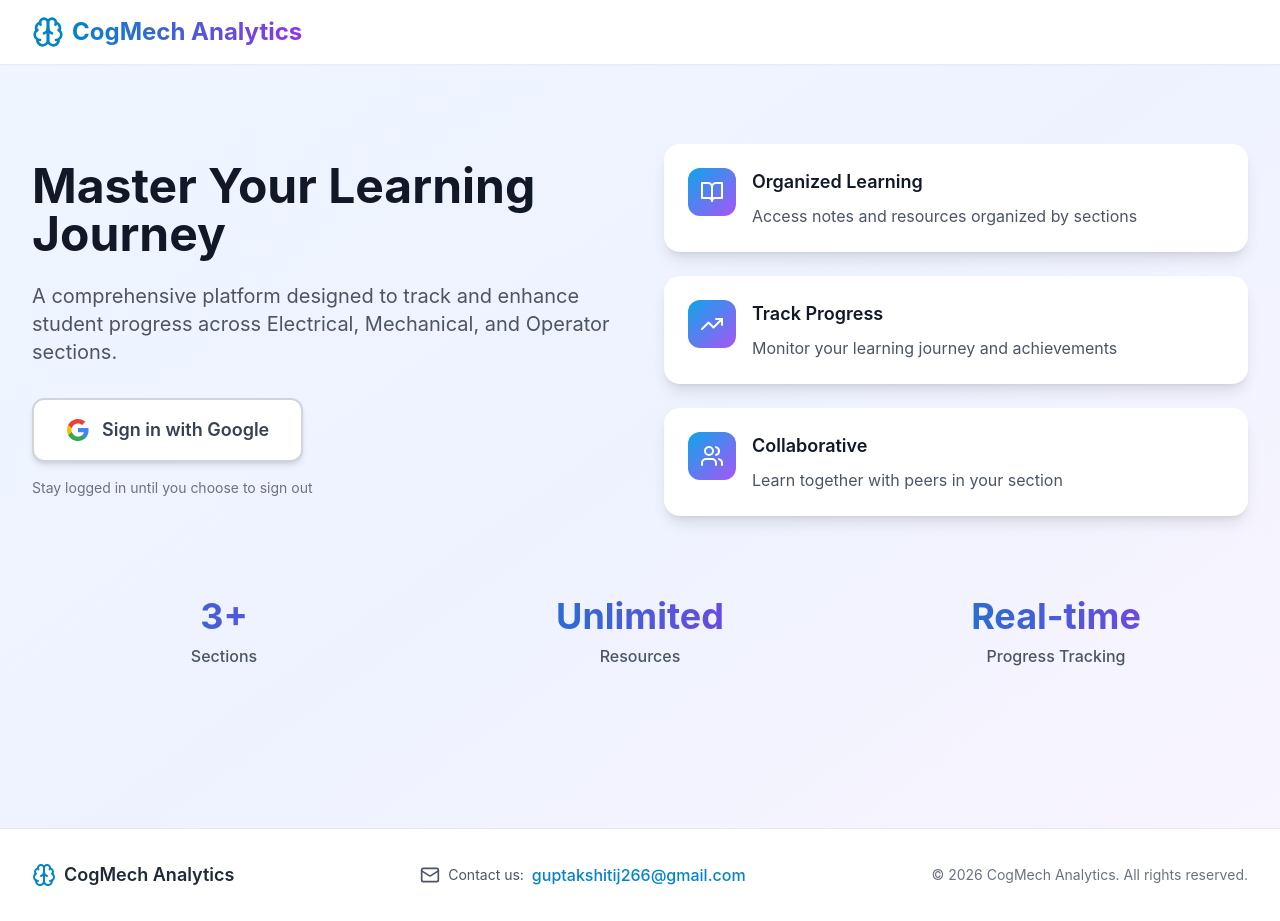
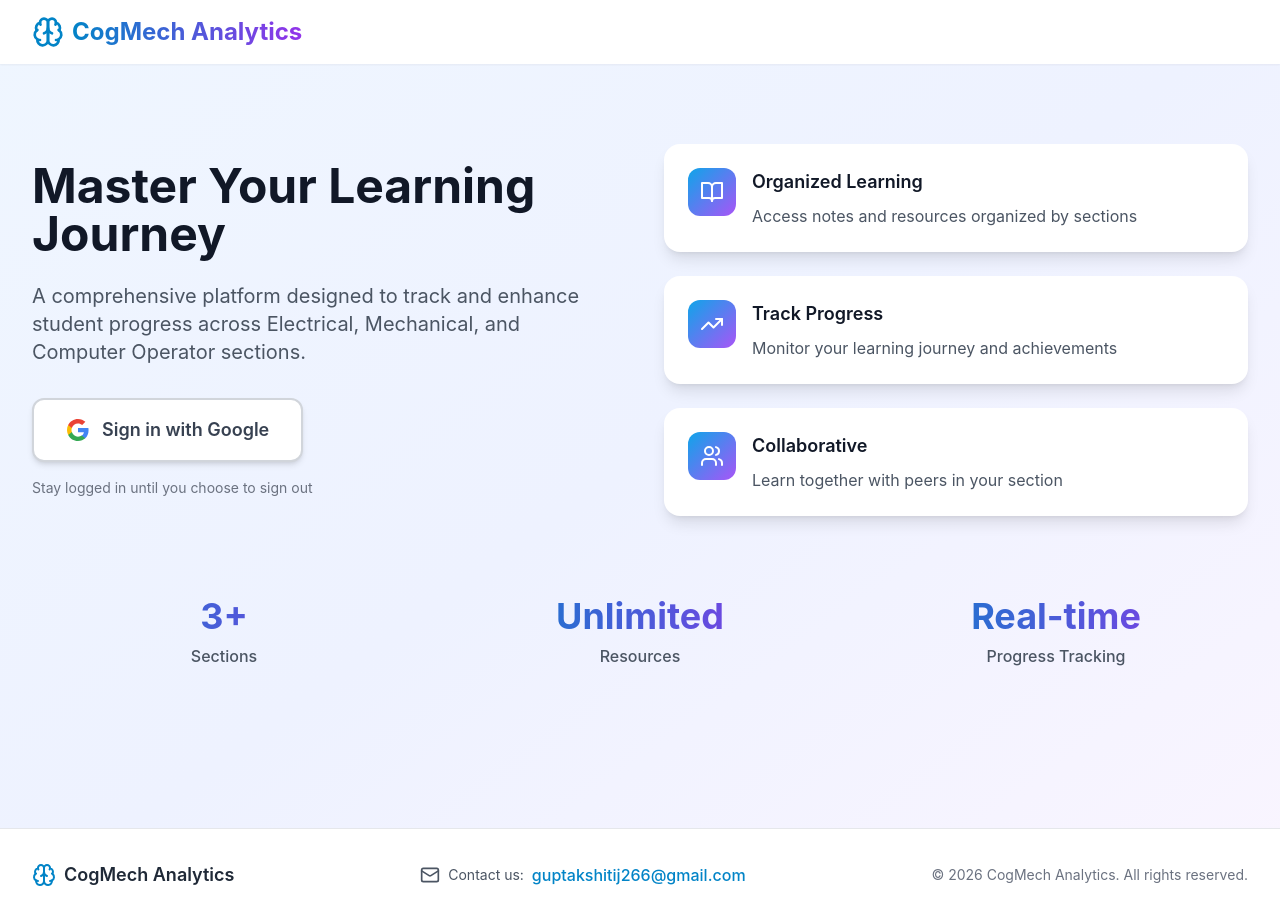
Before and after one commit to KshitijGupta2307/human, a React (Vite) app: page /login in a window 1280 px wide. Built offline with nearby package versions, Linux system fonts and the light colour scheme; no server answers.

Commit message:
Update: Change 'Operator' to 'Computer Operator' throughout the app

```diff
--- a/src/pages/AdminDashboard.jsx
+++ b/src/pages/AdminDashboard.jsx
@@ -31,7 +31,7 @@ import {
 const SECTIONS = [
   { id: 'electrical', name: 'Electrical', icon: Zap, color: 'from-yellow-400 to-orange-500' },
   { id: 'mechanical', name: 'Mechanical', icon: Cog, color: 'from-blue-400 to-cyan-500' },
-  { id: 'operator', name: 'Operator', icon: UsersIcon, color: 'from-green-400 to-emerald-500' }
+  { id: 'operator', name: 'Computer Operator', icon: UsersIcon, color: 'from-green-400 to-emerald-500' }
 ];
 
 const AdminDashboard = () => {
--- a/src/pages/Login.jsx
+++ b/src/pages/Login.jsx
@@ -71,7 +71,7 @@ const Login = () => {
             </h1>
             <p className="text-base sm:text-lg md:text-xl text-gray-600 mb-6 sm:mb-8">
               A comprehensive platform designed to track and enhance student progress
-              across Electrical, Mechanical, and Operator sections.
+              across Electrical, Mechanical, and Computer Operator sections.
             </p>
 
             <motion.button
--- a/src/pages/StudentDashboard.jsx
+++ b/src/pages/StudentDashboard.jsx
@@ -28,7 +28,7 @@ import {
 const SECTIONS = [
   { id: 'electrical', name: 'Electrical', icon: Zap, color: 'from-yellow-400 to-orange-500' },
   { id: 'mechanical', name: 'Mechanical', icon: Cog, color: 'from-blue-400 to-cyan-500' },
-  { id: 'operator', name: 'Operator', icon: UsersIcon, color: 'from-green-400 to-emerald-500' }
+  { id: 'operator', name: 'Computer Operator', icon: UsersIcon, color: 'from-green-400 to-emerald-500' }
 ];
 
 const STATUS_OPTIONS = [
```
